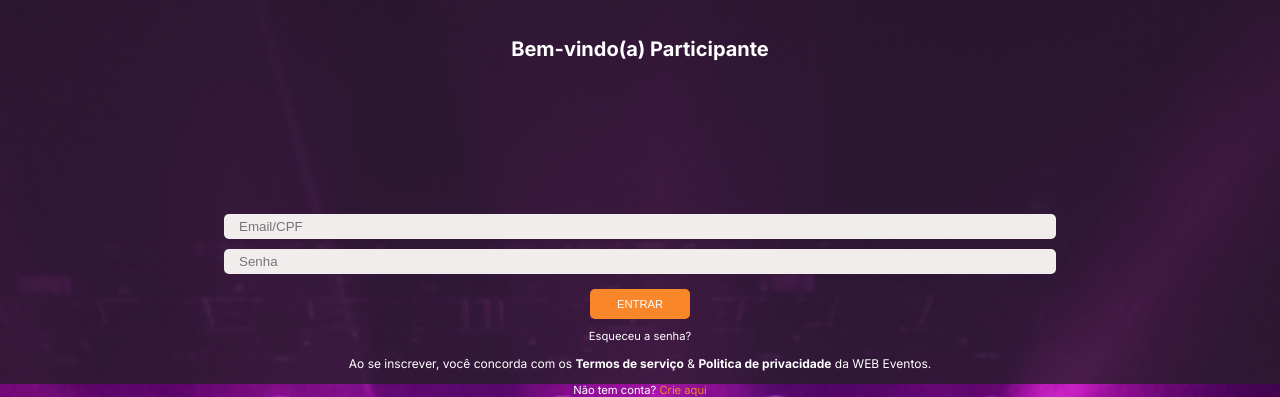
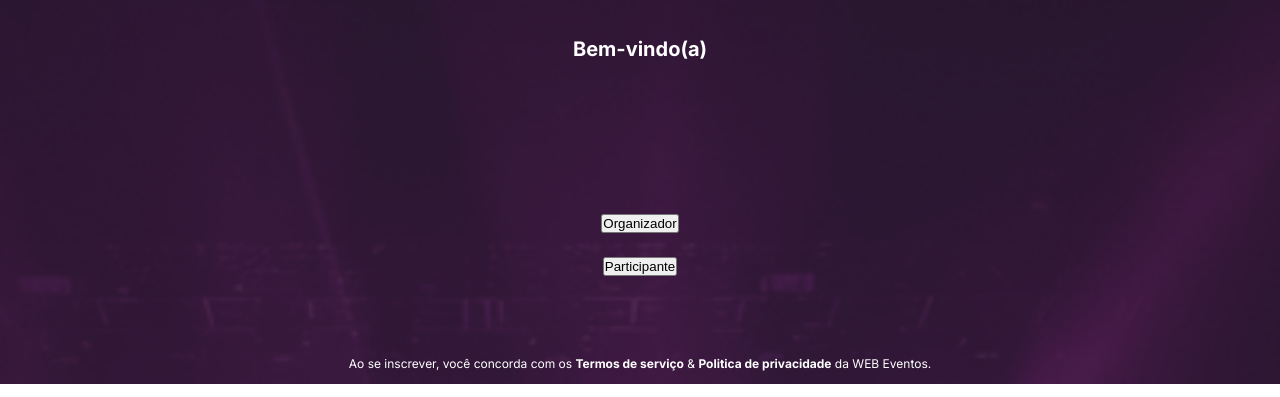
Before and after one commit to Bre01cc/Gestao_de_eventos, a plain HTML site: page index.html in a window 1280 px wide. Shown: the part 416-813 px from the top of the page. Drawn offline with Linux system fonts and the light colour scheme; files that its build step writes are made by us from their sources.

Commit message:
style: estilizando os butões

```diff
--- a/index.html
+++ b/index.html
@@ -25,12 +25,19 @@
                 <h1>WEB Eventos</h1>
             </div>
             <div class="saudacoes">
-                <p>Bem-vindo(a) Participante</p>
+                <p>Bem-vindo(a)</p>
             </div>
         </header>
         <main>
-            <form class="campos-cadastro">
+            <div class="acessar-conta">
 
+                <button class="organizador">
+                    <p>Organizador</p>
+                </button>
+                <button class="participante">
+                    <p>Participante</p>
+                </button>
+                <!--
                     <div class="input-box">
                         <input type="text" placeholder="Email/CPF" required>
 
@@ -42,11 +49,8 @@
                         <p>ENTRAR</p>
                     </button>
                     <p class="senha">Esqueceu a senha?</p>
+                 -->
 
-
-                </form>
-            <div class="criarConta">
-                <p>Não tem conta? <a href="">Crie aqui</a></p>
             </div>
         </main>
 
--- a/style.css
+++ b/style.css
@@ -3,10 +3,12 @@
   padding: 0;
   margin: 0;
 }
+
 a {
   text-decoration: none;
   color: #fff;
 }
+
 .active {
   display: flex;
 }
@@ -24,6 +26,7 @@
   background-repeat: no-repeat;
   background-size: cover;
 }
+
 .transparencia {
   height: 100%;
   width: 100%;
@@ -70,76 +73,13 @@
     padding-top: 10%;
     gap: 5vh;
 
-      .campos-cadastro {
-        height: auto;
+    .acessar-conta {
       width: 100%;
       display: flex;
       flex-direction: column;
-        gap: 10px;
-        align-items: center;
-
-        .input-box {
-          padding-left: 10px;
-          display: flex;
-          gap: 10px;
-          flex-direction: row;
-          padding-inline: 10px;
-          align-items: center;
-          position: relative;
-          width: 65%;
-          background-color: rgb(241, 237, 237);
-          border-radius: 5px;
-        }
-
-        .input-box input {
-          height: 25px;
-          width: 100%;
-          background-color: transparent;
-          font-weight: 100;
-          color: #919191;
-          border-radius: 3px;
-          padding-left: 5px;
-          border: none;
-          outline: none;
-          box-shadow: none;
-        }
-
-        .input-pesquisa i {
-          position: absolute;
-          margin-left: 93%;
-          top: 50%;
-          transform: translateY(-50%);
-        }
-
-        .acessar {
-          margin-top: 5px;
-          font-size: 0.7rem;
-          background-color: #fa862a;
-          color: #fff;
-          height: 30px;
-          border: none;
-          width: 100px;
-          border-radius: 5px;
-          cursor: pointer;
-        }
-
-        .senha {
-          color: #fff;
-          font-size: 0.7rem;
-        }
-      }
-
-      .criarConta {
-        color: #fff;
-        display: flex;
-        width: 100%;
+      gap: 3vh;
       justify-content: center;
       align-items: center;
-        font-size: 0.7rem;
-      }
-
-      .criarConta a {
-        color: #fa862a;
     }
   }
 
```
Lines whose indentation alone changed are shown as unchanged.
